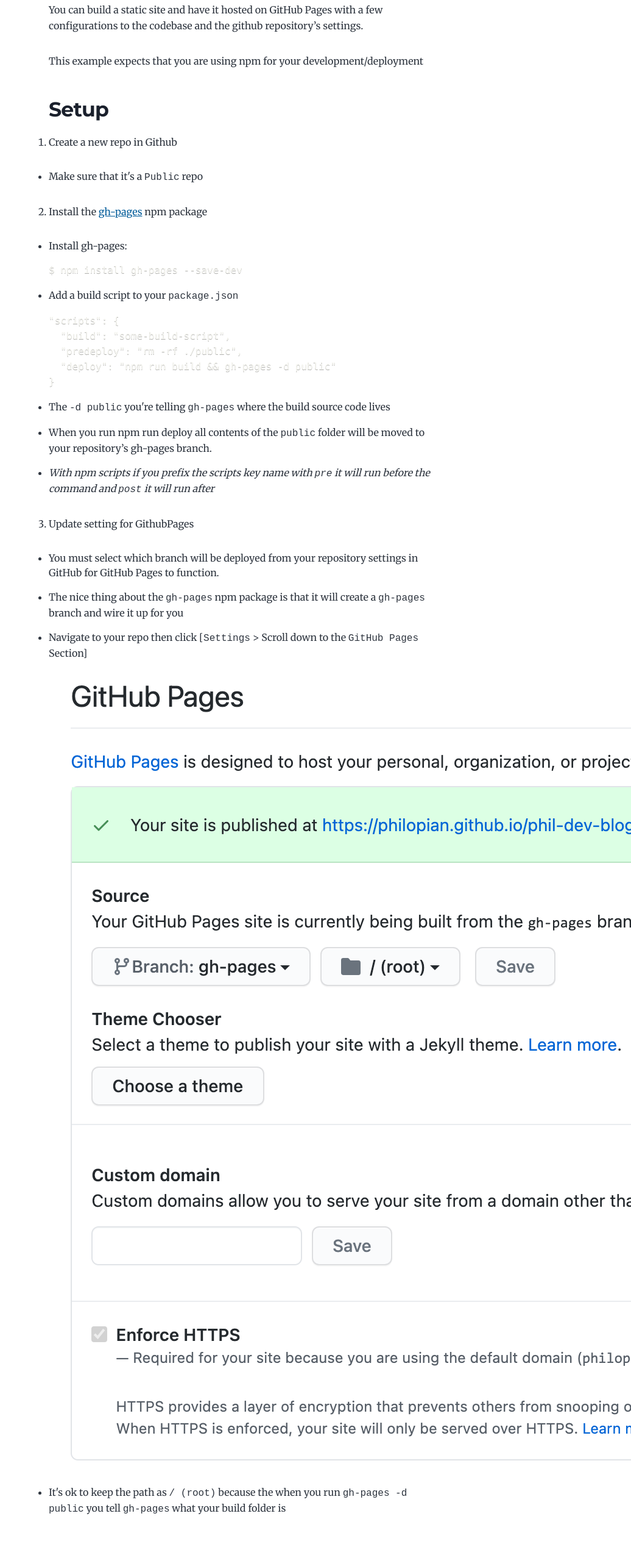
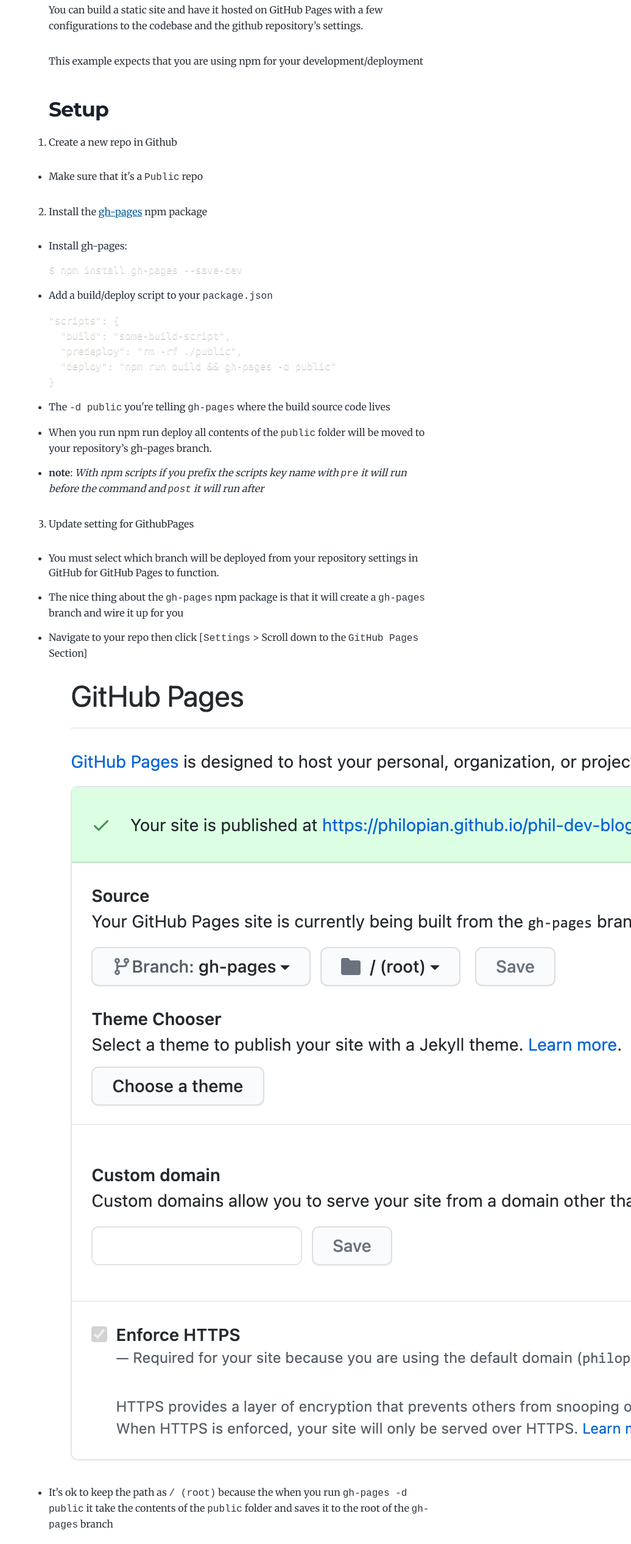
Before and after one commit to philopian/phil-dev-blog, a Gatsby site: page /github/githubpages/ in a window 1280 px wide. Shown: the part 237-2769 px from the top of the page at 61% size, without its empty margins (244-1280 px from the left). Built offline with nearby package versions, Linux system fonts and the light colour scheme; Gatsby itself is replaced by a stand-in of ours; some packages are replaced by stand-ins of ours; code samples lack their colours.

Commit message:
update githubpages-docs

````diff
--- a/content/blog/github/githubpages.mdx
+++ b/content/blog/github/githubpages.mdx
@@ -17,7 +17,7 @@
     ```sh
     $ npm install gh-pages --save-dev
     ```
-  - Add a build script to your `package.json`
+  - Add a build/deploy script to your `package.json`
     ```js
     "scripts": {
       "build": "some-build-script",
@@ -27,14 +27,14 @@
     ```
   - The `-d public` you're telling `gh-pages` where the build source code lives
   - When you run npm run deploy all contents of the `public` folder will be moved to your repository’s gh-pages branch.
-  - *With npm scripts if you prefix the scripts key name with `pre` it will run before the command and `post` it will run after*
+  - **note**: *With npm scripts if you prefix the scripts key name with `pre` it will run before the command and `post` it will run after*
 
 3. Update setting for GithubPages
   - You must select which branch will be deployed from your repository settings in GitHub for GitHub Pages to function.
   - The nice thing about the `gh-pages` npm package is that it will create a `gh-pages` branch and wire it up for you
   - Navigate to your repo then click [`Settings` > Scroll down to the `GitHub Pages` Section]
   ![](./assets/gh-pages-screenshot.png)
-  - It's ok to keep the path as `/ (root)` because the when you run `gh-pages -d public` you tell `gh-pages` what your build folder is
+  - It's ok to keep the path as `/ (root)` because the when you run `gh-pages -d public` it take the contents of the `public` folder and saves it to the root of the `gh-pages` branch
 
 
 ## Publishing to GitHub Pages
@@ -42,5 +42,5 @@
   ```sh
   $ npm run deploy
   ```
-- You static page should live: https://`<GITHUB_USERNAME>`.github.io/`<REPO_NAME>`/.
+- Your static page should live: https://`<GITHUB_USERNAME>`.github.io/`<REPO_NAME>`/.
 - *You might have to clear your cache to see the new changes*
````
